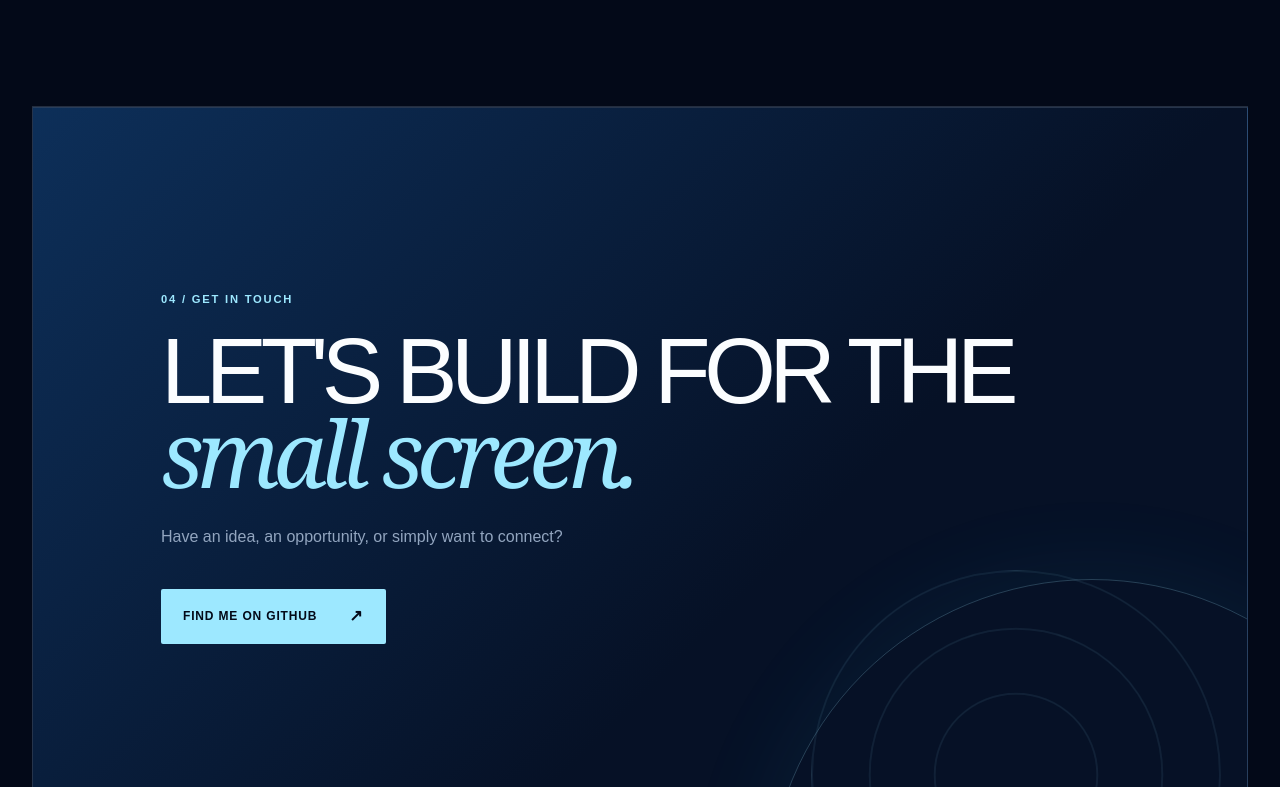
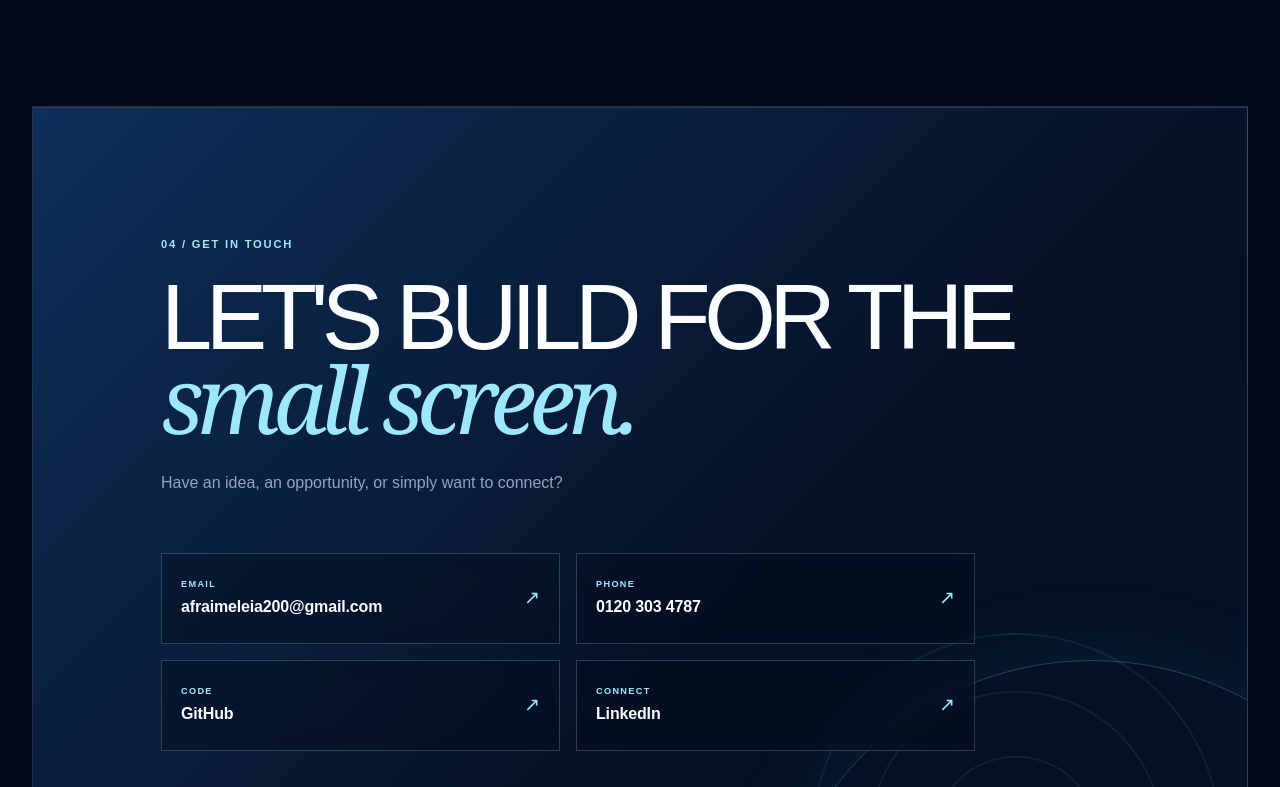
Before and after one commit to AfraimElkesEleia/My-Portfolio, a Django app: page / in a window 1280 px wide. Shown: the part 5713-6500 px from the top of the page. Run offline with Django 5.2, Linux system fonts and the light colour scheme; some libraries are stand-ins or nearby versions.

Commit message:
Add complete portfolio contact section
- replace the single GitHub call to action with a structured contact card grid
- add direct email and phone actions using accessible mailto and tel links
- connect the portfolio to the supplied GitHub and LinkedIn profiles
- use Bootstrap responsive columns so contact cards adapt cleanly from desktop to mobile
- add consistent navy card styling, readable labels, hover feedback, and animated directional cues
- support long contact values with safe wrapping and descriptive accessibility labels

```diff
--- a/static/css/site.css
+++ b/static/css/site.css
@@ -232,8 +232,15 @@ nav a:hover::after, nav a.active::after { width: 100%; }
 .contact-section::before { position: absolute; right: -14%; bottom: -56%; width: 650px; height: 650px; content: ""; border: 1px solid rgba(157,232,255,.22); border-radius: 50%; box-shadow: 0 0 100px rgba(54,197,240,.08); }
 .contact-section h2 { position: relative; margin: 23px 0 28px; z-index: 1; }
 .contact-section > p:not(.section-index) { max-width: 450px; color: var(--muted); }
-.contact-button { position: relative; z-index: 1; margin-top: 23px; color: var(--navy-950); background: var(--blue-soft); }
-.contact-button span { font-size: 1rem; }
+.contact-links { position: relative; z-index: 1; width: min(100%, 830px); margin-top: 25px; }
+.contact-card { min-height: 91px; padding: 17px 19px; display: flex; align-items: center; justify-content: space-between; border: 1px solid rgba(157, 232, 255, .22); color: var(--white); background: rgba(3, 9, 24, .34); text-decoration: none; backdrop-filter: blur(9px); transition: color .25s, background .25s, border-color .25s, transform .25s; }
+.contact-card > span:first-child { min-width: 0; display: flex; flex-direction: column; gap: 3px; }
+.contact-card small { color: var(--blue-soft); font-size: .57rem; font-weight: 800; letter-spacing: .15em; text-transform: uppercase; }
+.contact-card strong { overflow-wrap: anywhere; font-size: clamp(.8rem, 1.25vw, 1rem); font-weight: 700; letter-spacing: -.01em; }
+.contact-card-arrow { flex: 0 0 auto; margin-left: 16px; color: var(--blue-soft); font-size: 1.2rem; transition: transform .25s; }
+.contact-card:hover { color: var(--navy-950); background: var(--blue-soft); border-color: var(--blue-soft); transform: translateY(-3px); }
+.contact-card:hover small, .contact-card:hover .contact-card-arrow { color: var(--navy-700); }
+.contact-card:hover .contact-card-arrow { transform: translate(3px, -3px); }
 .contact-orbit { position: absolute; right: 3%; bottom: -20%; width: 390px; height: 390px; border: 1px solid rgba(157,232,255,.21); border-radius: 50%; animation: breathe 4s ease-in-out infinite; }
 .contact-orbit::before, .contact-orbit::after { position: absolute; inset: 14%; content: ""; border: inherit; border-radius: inherit; }
 .contact-orbit::after { inset: 30%; }
@@ -281,6 +288,8 @@ footer a { text-underline-offset: 4px; }
     .journey-item > p { grid-column: 2 / 4; }
     .certificate-showcase { margin-top: 60px; gap: 42px; }
     .contact-section { min-height: 620px; padding: 40px 24px; }
+    .contact-links { margin-top: 20px; }
+    .contact-card { min-height: 78px; }
     .contact-orbit { opacity: .5; }
     footer { flex-direction: column; }
 }
--- a/templates/portfolio/home.html
+++ b/templates/portfolio/home.html
@@ -177,9 +177,32 @@
     <p class="section-index">04 / Get in touch</p>
     <h2 id="contact-title">Let's build for the<br><em>small screen.</em></h2>
     <p>Have an idea, an opportunity, or simply want to connect?</p>
-    <a class="contact-button magnetic" href="https://github.com/AfraimElkesEleia" target="_blank" rel="noreferrer">
-        Find me on GitHub <span aria-hidden="true">↗</span>
-    </a>
+    <div class="contact-links row g-3">
+        <div class="col-md-6">
+            <a class="contact-card" href="mailto:afraimeleia200@gmail.com" aria-label="Email Afraim Elkes Eleia">
+                <span><small>Email</small><strong>afraimeleia200@gmail.com</strong></span>
+                <span class="contact-card-arrow" aria-hidden="true">↗</span>
+            </a>
+        </div>
+        <div class="col-md-6">
+            <a class="contact-card" href="tel:01203034787" aria-label="Call Afraim Elkes Eleia at 01203034787">
+                <span><small>Phone</small><strong>0120 303 4787</strong></span>
+                <span class="contact-card-arrow" aria-hidden="true">↗</span>
+            </a>
+        </div>
+        <div class="col-md-6">
+            <a class="contact-card" href="https://github.com/AfraimElkesEleia" target="_blank" rel="noreferrer" aria-label="Visit Afraim Elkes Eleia on GitHub">
+                <span><small>Code</small><strong>GitHub</strong></span>
+                <span class="contact-card-arrow" aria-hidden="true">↗</span>
+            </a>
+        </div>
+        <div class="col-md-6">
+            <a class="contact-card" href="https://www.linkedin.com/in/afraim-elkes-eleia-6ba141245/" target="_blank" rel="noreferrer" aria-label="Visit Afraim Elkes Eleia on LinkedIn">
+                <span><small>Connect</small><strong>LinkedIn</strong></span>
+                <span class="contact-card-arrow" aria-hidden="true">↗</span>
+            </a>
+        </div>
+    </div>
     <div class="contact-orbit" aria-hidden="true"></div>
 </section>
 {% endblock %}
```
